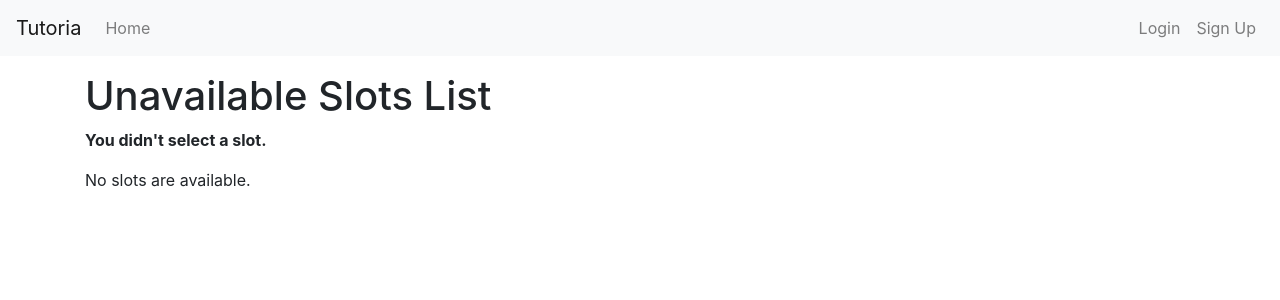
After one commit to nvwong/tutoria, a Django app: a page that uses tutors/templates/slots_list.html in a window 1280 px wide. The commit adds this page. Shown: the top 300 px of the page. Run offline with Django 3.2, Linux system fonts and the light colour scheme; some libraries are stand-ins or nearby versions.

Commit message:
managing unavailability

```diff
--- a/tutors/templates/myTutorProfile.html
+++ b/tutors/templates/myTutorProfile.html
@@ -16,8 +16,9 @@
            </p>
        </ul>
        {% endfor %}
-      <a class="nav-link" href="{% url 'tutors:change_availability' %}">Change Availability</a>
       </li>
+      <a class="nav-link" href="{% url 'tutors:change_availability' %}">Add a Not Available Time</a>
+      <a class="nav-link" href="{% url 'tutors:tutor_notok' %}">Delete a Not Available Time</a>
       <li> Hourly Rate(HKD):   {{ user.tutor.hourlyRate }} </li>
       {% if user.tutor.privateTutor %}
       <a class="nav-link" href="{% url 'tutors:change_hourlyrate' %}">Change Hourly Rate</a>
--- /dev/null
+++ b/tutors/templates/slots_list.html
@@ -0,0 +1,24 @@
+{% extends base_template_name %}
+
+{% block content %}
+{% load static %}
+<h1>Unavailable Slots List</h1>
+{% if error_message %}<p><strong>{{ error_message }}</strong></p>{% endif %}
+
+<form action="{% url 'tutors:cancel_slot' %}" method="post">
+{% csrf_token %}
+{% if unavailability_list %}
+
+    {% for slot in unavailability_list %}
+
+          <input type="radio" name="choice" id="choice{{ forloop.counter }}" value="{{ slot.id }}" />
+          <label for="choice{{ forloop.counter }}">Slot {{ forloop.counter }}</label><br />
+          Start Time: {{ slot.start_time|date:"d M Y" }} {{ slot.start_time|time:"H:i" }}<br/>
+          End Time: {{ slot.end_time|date:"d M Y" }} {{ slot.end_time|time:"H:i" }}<br/>
+    {% endfor %}
+    <input type="submit" value="Cancel Selected Slot" onclick="return confirm('Do you want to cancel the selected session?')"/>
+{% else %}
+    <p>No slots are available.</p>
+{% endif %}
+</form>
+{% endblock %}
--- a/tutors/urls.py
+++ b/tutors/urls.py
@@ -7,6 +7,8 @@ urlpatterns = [
     url(r'^search/$', views.search, name='tutor_search'),
     url(r'^search/results', views.SearchResults.as_view(), name='tutor_search_result'),
     url(r'^(?P<pk>[0-9]+)/$', views.ShowOneTutor.as_view(), name='tutor_detail'),
+    url(r'^notokslots/$', views.UnavailabilityList.as_view(), name='tutor_notok'),
+    url(r'^notokslots/cancel/$', views.cancel_slot, name='cancel_slot'),
     url(r'^myprofile/$', views.MyProfile.as_view(), name='myprofile'),
     url(r'^myprofile/changephonenumber/$', views.ChangePhoneNumber.as_view(success_url="/"), name='change_phonenumber'),
     url(r'^myprofile/changeavailability/$', views.ChangeAvailability.as_view(success_url="/"), name='change_availability'),
--- a/tutors/views.py
+++ b/tutors/views.py
@@ -37,6 +37,24 @@ class MyProfile(generic.ListView):
         context['user'] = self.request.user
         context['unavailability_list'] = NotAvailableSlot.objects.filter(tutor__tutor=self.request.user)
         return context
+
+class UnavailabilityList (generic.ListView):
+    model = NotAvailableSlot
+    context_object_name = 'unavailability_list'
+    template_name = 'slots_list.html'
+
+    def get_queryset(self):
+        return NotAvailableSlot.objects.filter(tutor__tutor=self.request.user)
+
+def cancel_slot(request):
+    try:
+        selected_slot = NotAvailableSlot.objects.get(pk=request.POST['choice'])
+    except (KeyError, NotAvailableSlot.DoesNotExist):
+        # Redisplay the session voting form.
+        return render(request, 'slots_list.html', {'error_message': "You didn't select a slot.",})
+    else:
+        selected_slot.delete()
+        return render(request,'cancelok.html')
 
 class ChangePhoneNumber(SuccessMessageMixin,UpdateView):
     model = Tutor
```
Also changed, not shown: tutors/templates/cancelok.html (added, +7 -0 lines), db.sqlite3.
